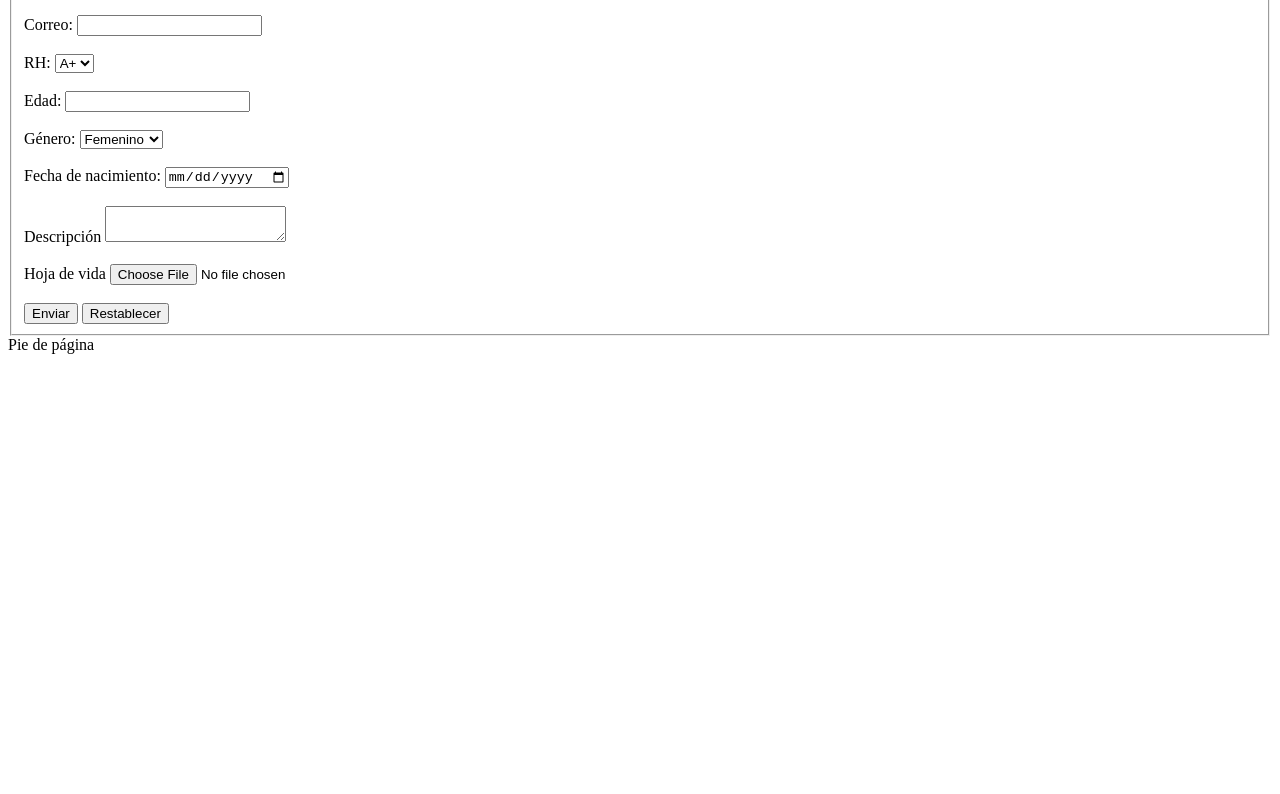
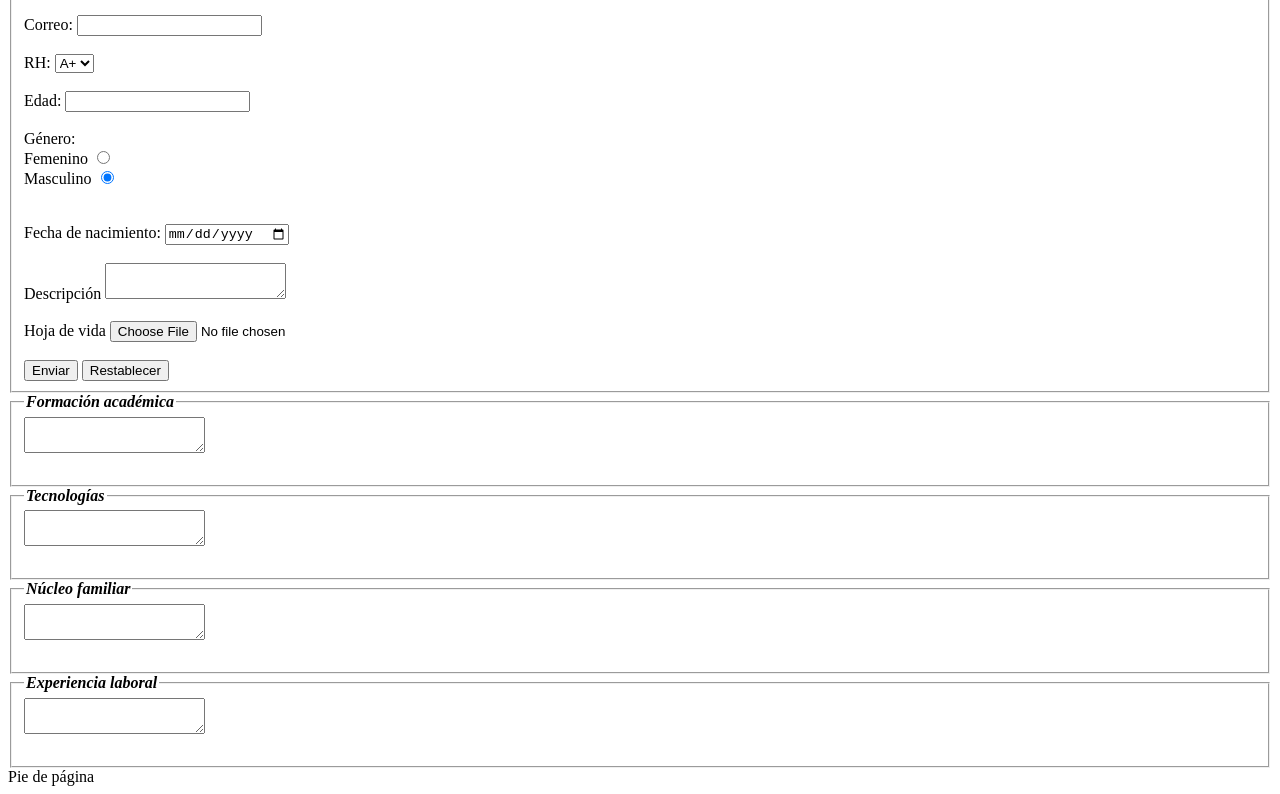
Before and after one commit to paula-21/ejercicio-tablas, a plain HTML site: page Ejercicio HTML.html in a window 1280 px wide. Shown: the part 2343-3137 px from the top of the page. Before the commit the page ends 2705 px from the top, so only its background shows below. Drawn offline with Linux system fonts and the light colour scheme.

Commit message:
Update missing fields

```diff
--- a/Ejercicio HTML.html
+++ b/Ejercicio HTML.html
@@ -221,10 +221,14 @@
                     <input type="Edad" id="Edad" name="Edad" required>
                     <br><br>
                     <label for="Genero">Género:</label>
-                    <select id="Genero" name="Genero">
-                        <option value="Femenino">Femenino</option>
-                        <option value="Masculino">Masculino</option>
-                    </select>
+                    <div>
+                        <label for="Femenino">Femenino</label>
+                        <input type="radio" id="Femenino" name="Genero" value="Femenino" checked>
+                    </div>
+                    <div>
+                        <label for="Masculino">Masculino</label>
+                        <input type="radio" id="Genero" name="Genero" value="Masculino" checked>
+                    </div>
                     <br><br>
                     <label for="Fecha de nacimiento">Fecha de nacimiento:</label>
                     <input type="date" id="Fecha de nacimiento" name="Fecha de nacimiento" required>
@@ -239,6 +243,42 @@
                     <button type="reset">Restablecer</button>
                 </section>
             </fieldset>
+            <fieldset>
+                <legend>
+                    <em>
+                        <strong>Formación académica</strong>
+                    </em>
+                </legend>
+                <textarea name="FormacionAcademica" id="FormacionAcademica"></textarea>
+                <br><br>
+            </fieldset>
+            <fieldset>
+                <legend>
+                    <em>
+                        <strong>Tecnologías</strong>
+                    </em>
+                </legend>
+                <textarea name="Tecnologias" id="Tecnologias"></textarea>
+                <br><br>
+            </fieldset>
+            <fieldset>
+                <legend>
+                    <em>
+                        <strong>Núcleo familiar</strong>
+                    </em>
+                </legend>
+                <textarea name="NucleoFamiliar" id="NucleoFamiliar"></textarea>
+                <br><br>
+            </fieldset>
+            <fieldset>
+                <legend>
+                    <em>
+                        <strong>Experiencia laboral</strong>
+                    </em>
+                </legend>
+                <textarea name="ExperienciaLaboral" id="ExperienciaLaboral"></textarea>
+                <br><br>
+            </fieldset>
 
         </form>
     </article>
```
